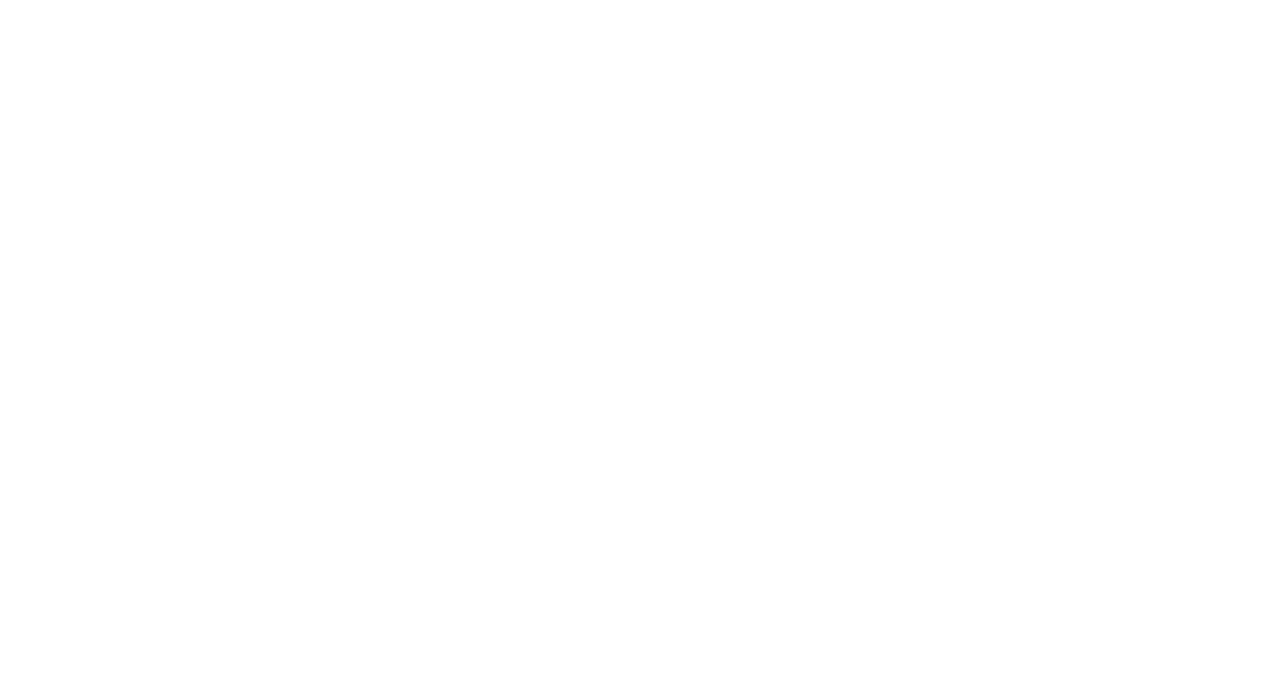
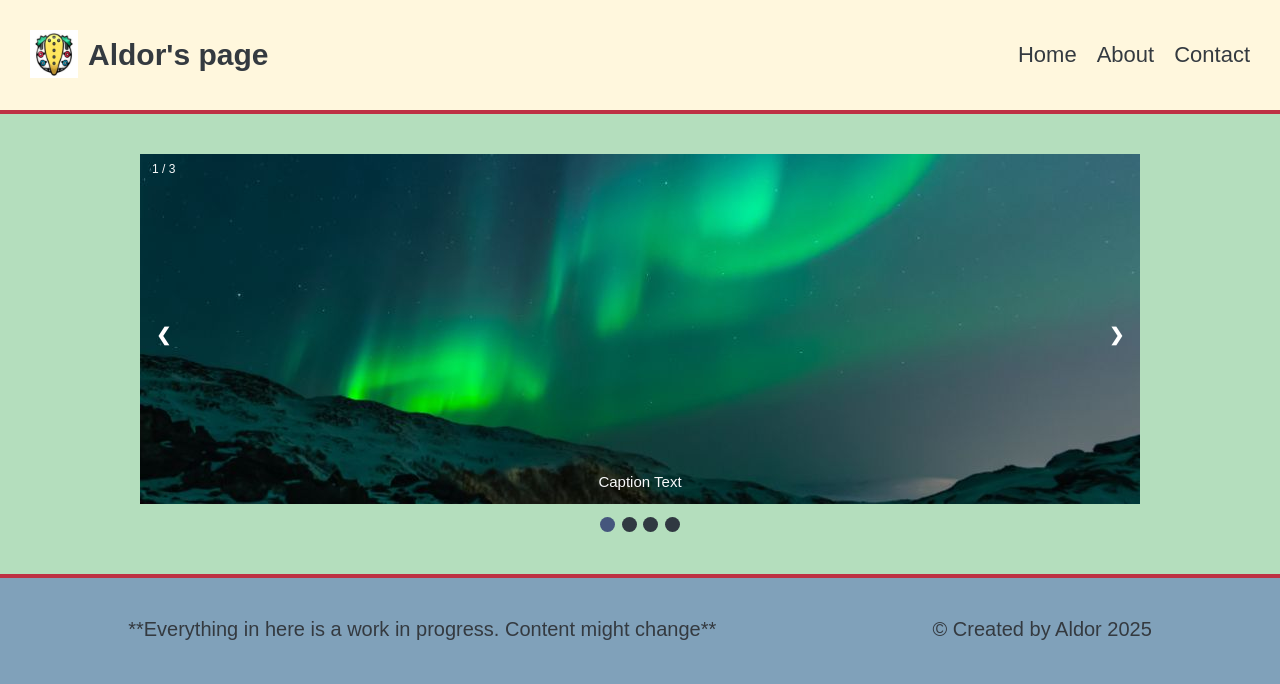
Before and after one commit to Aldor2000/gallery-project, a plain HTML site: page public/gallery.html in a window 1280 px wide. Drawn offline with Linux system fonts and the light colour scheme.

Commit message:
added a slideshow for images

```diff
--- /dev/null
+++ b/public/css/gallery.css
@@ -0,0 +1,92 @@
+.slideshow-section{
+    padding: 4rem 0;
+    background-color: var(--accent-color);
+    width: 100%;
+}
+
+.slideshow-container{
+    max-width: 1000px;
+    position: relative;
+    margin: auto;
+}
+
+/*hides the images by default*/
+.mySlides{
+    display: none;
+}
+
+/*Next & previous buttons styles, change it how you like it*/
+.prev, .next{
+    cursor: pointer;
+    position:absolute;
+    top: 50%;
+    width: auto;
+    margin-top: -2.2rem;
+    padding: 1.6rem;
+    color:white;
+    font-weight: bold;
+    font-size: 1.8rem;
+    transition: 0.6s ease;
+    border-radius: 0 3px 3px 0; /*What does this do?*/
+    user-select: none; /*What does this do?*/
+}
+
+/*this puts hte next button to the right*/
+.next{
+    right:0;
+    border-radius: 3px 0 0 3px; /*What does this do?*/
+}
+
+/*change the hover values*/
+.prev:hover, .next:hover{
+    background-color: var(--text-color-dark)
+}
+
+/*Caption text*/
+.text{
+    color: var(--text-color-light);
+    font-size: 1.5rem;
+    padding: 0.8rem 1.2rem;
+    position:absolute;
+    bottom: 0.8rem;
+    width: 100%;
+    text-align: center;
+}
+
+/*text tnumber styles "(1/3)"*/
+.numbertext{
+    color: var(--text-color-light);
+    font-size: 1.2rem;
+    padding: 0.8rem 1.2rem;
+    position:absolute;
+    top: 0;
+}
+
+/*the dot styles*/
+.dot{
+    cursor:pointer;
+    height: 1.5rem;
+    width: 1.5rem;
+    margin: 0 2px;
+    background-color: var(--main-gray); /*CHANGE THIS COLORS*/
+    border-radius: 50%;
+    display: inline-block;
+    transition: background-color 0.6s ease;
+}
+
+/*when hovering the dots and active*/
+.active, .dot:hover{
+    background-color: var(--main-blue); /*CHANGE THIS COLORS*/
+}
+
+/*fading animation*/
+.fade{
+    animation-name: fade;
+    animation-duration: 1.5s;
+}
+
+/*LEARN THIS, WE DIDNT LEARN THIS*/
+@keyframes fade{
+    from {opacity: .4}
+    to {opacity: 1}
+}
--- a/public/css/styles.css
+++ b/public/css/styles.css
@@ -1,8 +1,8 @@
 :root {
-  --primary-color: #80A1BA; /* Blue */
-  --secondary-color: #91C4C3; /* Gray */
-  --accent-color: #B4DEBD; /* Green */
-  --accent-color-2: #FFF7DD; /* Yellow */
+  --primary-color: #80a1ba; /* Blue */
+  --secondary-color: #91c4c3; /* Gray */
+  --accent-color: #b4debd; /* Green */
+  --accent-color-2: #fff7dd; /* Yellow */
   --text-color-dark: #343a40; /* Dark gray */
   --text-color-light: #f8f9fa; /* Light gray */
 
@@ -11,7 +11,6 @@
   --main-blue: #45567d;
   --main-gray: #303841;
 }
-
 
 /*A guy on stackoverflow said this helps with better box sizing
 HAVE TO UNDERSTAND LATER*/
@@ -33,16 +32,13 @@ html {
   font-size: 62.5%;
 }
 
-
-
-
 /*set min height so it always ocupies the entire viewport,
 also use the dvh that takes into account mobile devices*/
 body {
   margin: 0;
   min-height: 100vh;
   min-height: 100dvh;
-  font-family: 'Poppins', sans-serif; /*Chose different font later in the project*/
+  font-family: "Poppins", sans-serif; /*Chose different font later in the project*/
   background-color: var(--primary-color);
 }
 
@@ -51,7 +47,20 @@ use in the main content too, is good for reponsive containers*/
 .container {
   max-width: min(96%, 1140px);
   margin: 0 auto;
+}
 
+/*screen reader only class for accesibility */
+.sr-only {
+  position: absolute;
+  overflow: hidden;
+  clip: rect(0, 0, 0, 0);
+  clip-path: inset(100%);
+  width: 1px;
+  height: 1px;
+  padding: 0;
+  border: 0;
+  margin: -1px;
+  white-space: nowrap;
 }
 
 /*NAVIGATION STYLES*/
@@ -59,13 +68,10 @@ use in the main content too, is good for reponsive containers*/
 .masthead {
   background-color: var(--accent-color-2);
   padding: 3rem 3rem;
-  position: sticky;   /* makes it stick */
-  top: 0;             /* stick at the very top */
+  position: sticky; /* makes it stick */
+  top: 0; /* stick at the very top */
   z-index: 1000;
   border-bottom: 4px solid var(--main-red);
-
-
-
 }
 
 /*this will align the items accordingly, making space between
@@ -74,8 +80,6 @@ the 2 child elements*/
   display: flex;
   justify-content: space-between;
   align-items: center;
-
-
 }
 
 /*left side of the nav, logo and title*/
@@ -97,7 +101,6 @@ the 2 child elements*/
   list-style: none;
   margin: 0;
   padding: 0;
-
 }
 
 /*margin to keep the links away from each other*/
@@ -115,29 +118,14 @@ the 2 child elements*/
   text-decoration: none;
   color: var(--text-color-dark);
   font-size: 2.2rem;
-
-
 }
 
 /*Create effect for link states, hover, active, etc*/
 .nav-link:hover {
   color: var(--main-blue);
-
 }
 
-/*screen reader only class for accesibility */
-.sr-only {
-  position: absolute;
-  overflow: hidden;
-  clip: rect(0, 0, 0, 0);
-  clip-path: inset(100%);
-  width: 1px;
-  height: 1px;
-  padding: 0;
-  border: 0;
-  margin: -1px;
-  white-space: nowrap;
-}
+
 /*Footer styles*/
 .btn {
   display: inline-block;
--- a/public/gallery.html
+++ b/public/gallery.html
@@ -1,11 +1,101 @@
 <!DOCTYPE html>
 <html lang="en">
-<head>
-    <meta charset="UTF-8">
-    <meta name="viewport" content="width=device-width, initial-scale=1.0">
+  <head>
+    <meta charset="UTF-8" />
+    <meta name="viewport" content="width=device-width, initial-scale=1.0" />
     <title>Aldor's gallery</title>
-</head>
-<body>
+    <link rel="stylesheet" href="css/styles.css" />
+    <link rel="stylesheet" href="css/gallery.css" />
+    <link
+      rel="stylesheet"
+      href="https://use.fontawesome.com/releases/v5.8.2/css/all.css"
+      integrity="sha384-oS3vJWv+0UjzBfQzYUhtDYW+Pj2yciDJxpsK1OYPAYjqT085Qq/1cq5FLXAZQ7Ay"
+      crossorigin="anonymous"
+    />
+  </head>
+  <body>
+    <!-- START NAVBAR SECTION -->
+    <header class="masthead">
+      <nav class="primary-nav">
+        <h1 class="sr-only">My gallery</h1>
+        <div class="left-nav">
+          <a href="index.html"><img src="images/favicon.ico" alt="logo" /></a>
+          <h1>Aldor's page</h1>
+        </div>
 
-</body>
+        <ul class="nav-links">
+          <li><a href="index.html" class="nav-link">Home</a></li>
+          <li><a href="about.html" class="nav-link">About</a></li>
+          <li><a href="contact.html" class="nav-link">Contact</a></li>
+        </ul>
+      </nav>
+    </header>
+    <!-- END NAVBAR SECTION -->
+    <main>
+      <!-- START SLIDESHOW SECTION -->
+      <div class="slideshow-section">
+        <div class="slideshow-container">
+          <!--first full width images with number and captions-->
+          <div class="mySlides fade">
+            <div class="numbertext">1 / 3</div>
+            <img
+              src="images/gallery1.jpg"
+              style="width: 100%"
+              alt="test image 1"
+            />
+            <div class="text">Caption Text</div>
+          </div>
+          <div class="mySlides fade">
+            <div class="numbertext">2 / 3</div>
+            <img
+              src="images/gallery2.jpg"
+              style="width: 100%"
+              alt="test image 2"
+            />
+            <div class="text">Caption Text</div>
+          </div>
+          <div class="mySlides fade">
+            <div class="numbertext">3 / 3</div>
+            <img
+              src="images/gallery3.jpg"
+              style="width: 100%"
+              alt="test image 3"
+            />
+            <div class="text">Caption Text</div>
+          </div>
+          <div class="mySlides fade">
+            <div class="numbertext">3 / 3</div>
+            <img
+              src="drawings/sample1.jpg"
+              style="width: 100%"
+              alt="test image 4"
+            />
+            <div class="text">Caption Text</div>
+          </div>
+
+          <!-- Next and previous buttons -->
+          <a class="prev" onclick="plusSlides(-1)">&#10094;</a>
+          <a class="next" onclick="plusSlides(1)">&#10095;</a>
+        </div>
+        <br />
+
+        <!-- The dots/circles -->
+        <div style="text-align: center">
+          <span class="dot" onclick="currentSlide(1)"></span>
+          <span class="dot" onclick="currentSlide(2)"></span>
+          <span class="dot" onclick="currentSlide(3)"></span>
+          <span class="dot" onclick="currentSlide(3)"></span>
+        </div>
+      </div>
+      <!-- END SLIDESHOW SECTION -->
+    </main>
+
+    <!-- START FOOTER SECTION -->
+    <footer class="footer-section">
+      <p>**Everything in here is a work in progress. Content might change**</p>
+      <p>© Created by Aldor 2025</p>
+    </footer>
+    <!-- END FOOTER SECTION -->
+     <script src="js/slideshow.js"></script>
+  </body>
 </html>
--- /dev/null
+++ b/public/js/slideshow.js
@@ -0,0 +1,37 @@
+let slideIndex = 1;
+showSlide(slideIndex);
+
+//next/previous controls for the buttons
+function plusSlides(n){
+    showSlide(slideIndex += n);
+}
+
+//thumbnail image controls
+function currentSlide(n){
+    showSlide(slideIndex = n);
+}
+
+//function to show slides
+function showSlide(n){
+    let i;
+
+    //we get all the slide elements and dots on arrays
+    let slides = document.getElementsByClassName("mySlides");
+    let dots = document.getElementsByClassName("dot");
+
+    //if n goes over or under we loop to end or the beginning
+    if(n > slides.length) {slideIndex = 1};
+    if(n < 1){slideIndex = slides.length};
+
+    //we hide all the slides and remove the active class from the dots
+    for(i = 0; i < slides.length; i++){
+        slides[i].style.display = "none";
+    }
+    for(i = 0; i < dots.length; i++){
+        dots[i].className = dots[i].className.replace(" active", "");
+    }
+
+    //we show the current slide and add the active class to the current dot
+    slides[slideIndex-1].style.display = "block";
+    dots[slideIndex-1].className += " active";
+}
```
Also changed, not shown: public/css/home.css (+6 -9 lines), public/index.html (+5 -8 lines), public/images/gallery1.jpg (added), public/images/gallery2.jpg (added), public/images/gallery3.jpg (added).
